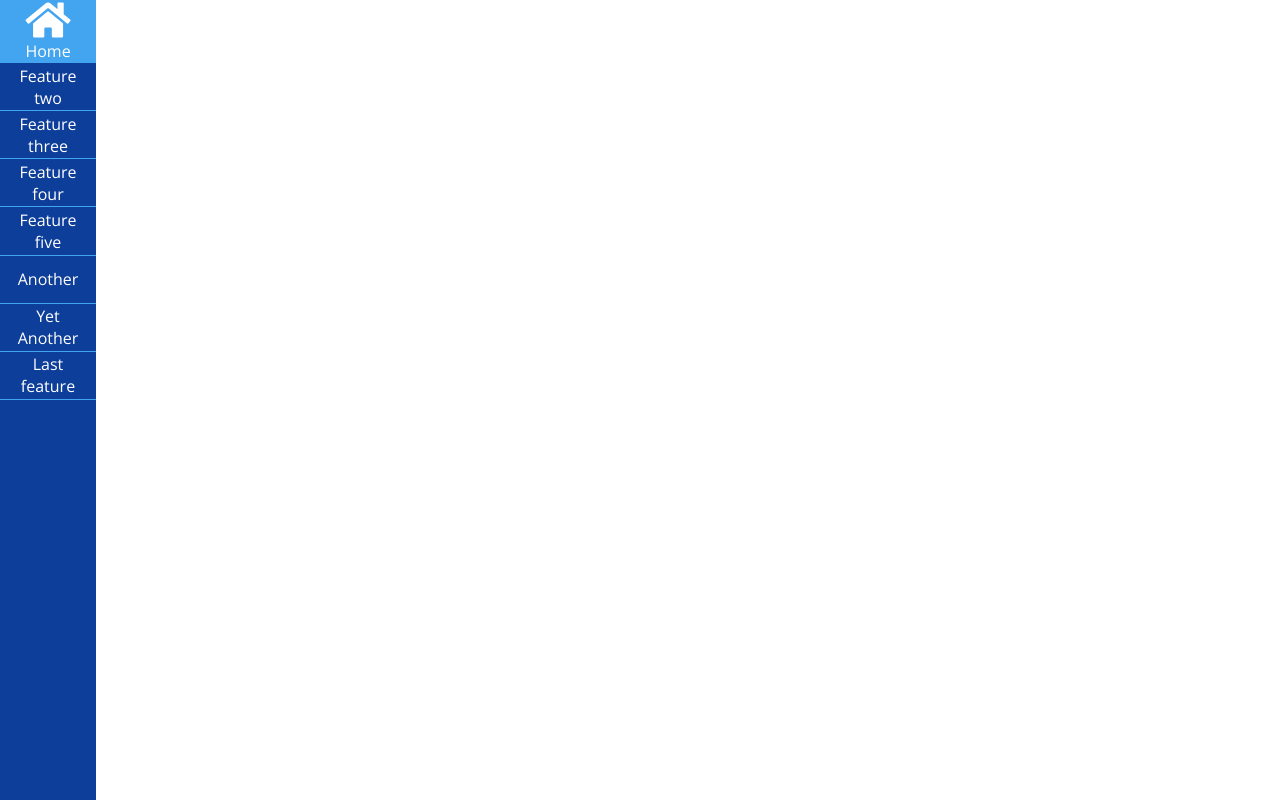
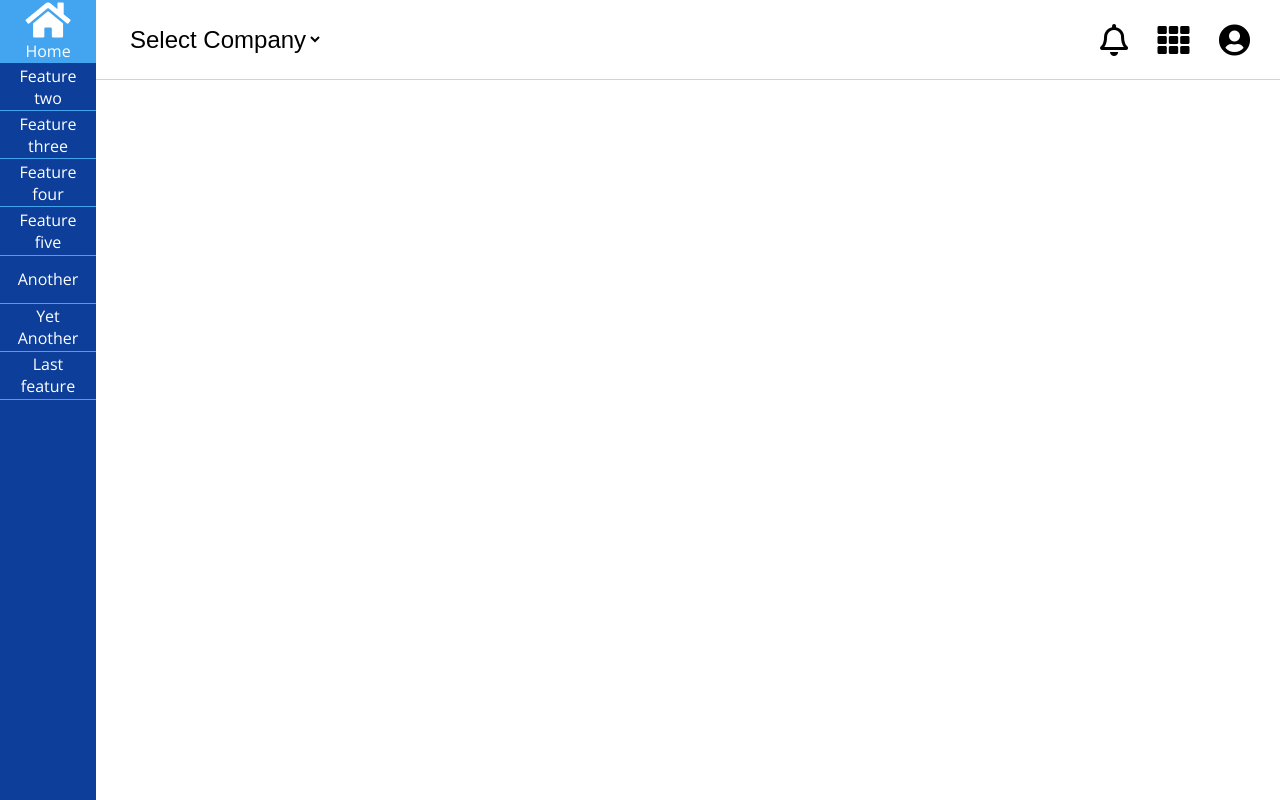
Before and after one commit to MaciejGazdecki/Test-tak-for-F-secure, a React app: page / in a window 1280 px wide. Built offline with nearby package versions, Linux system fonts and the light colour scheme.

Commit message:
I created header bar

```diff
--- a/src/js/App/App.js
+++ b/src/js/App/App.js
@@ -1,11 +1,13 @@
 import React from 'react';
 import {HashRouter as Router, Route,Switch} from "react-router-dom";
 import Navigation from "../Navigation/navigation";
+import Header from "../upperBar/header";
 
 function App () {
     return (
         <Router>
             <Navigation/>
+            <Header/>
         </Router>
     )
 }
--- a/src/js/Navigation/navigation.js
+++ b/src/js/Navigation/navigation.js
@@ -1,5 +1,5 @@
 import React from 'react';
-import style from './navigation.modules.scss';
+import style from './navigation.module.scss';
 import {NavLink} from "react-router-dom";
 
 function Navigation() {
--- a/src/js/Navigation/navigation.modules.scss
+++ b/src/js/Navigation/navigation.module.scss
@@ -3,6 +3,7 @@
   background-color: #0D3E99;
   width: 7.5%;
   height: 100vh;
+  position: fixed;
   .navList {
     display: flex;
     flex-direction: column;
--- /dev/null
+++ b/src/js/upperBar/header.js
@@ -0,0 +1,22 @@
+import React from 'react';
+import style from './header.module.scss';
+
+function Header() {
+    return (
+        <header className={style.header}>
+            <select name="company" className={style.select}>
+                <option value="">Select Company</option>
+                <option value="Company 1">Company 1</option>
+                <option value="Company 2">Company 2</option>
+                <option value="Company 3">Company 3</option>
+                <option value="Company 4">Company 4</option>
+            </select>
+            <div className={style.icons}>
+                <i className="far fa-bell"></i>
+                <i className="fas fa-th"></i>
+                <i className="fas fa-user-circle"></i>
+            </div>
+        </header>
+    )
+}
+export default Header
--- /dev/null
+++ b/src/js/upperBar/header.module.scss
@@ -0,0 +1,28 @@
+.header {
+  height: 80px;
+  width: 92.5%;
+  border-bottom: 1px solid lightgrey;
+  top:0;
+  left: 7.5%;
+  position: absolute;
+  padding: 0 30px;
+  display: flex;
+  align-items: center;
+  justify-content: space-between;
+  .select {
+    font-size: 24px;
+    background-color: white;
+    border: none;
+    cursor: pointer;
+  }
+  .icons {
+    width: 150px;
+    display: flex;
+    align-items: center;
+    justify-content: space-between;
+    i {
+      font-size: 32px;
+      cursor: pointer;
+    }
+  }
+}
```
